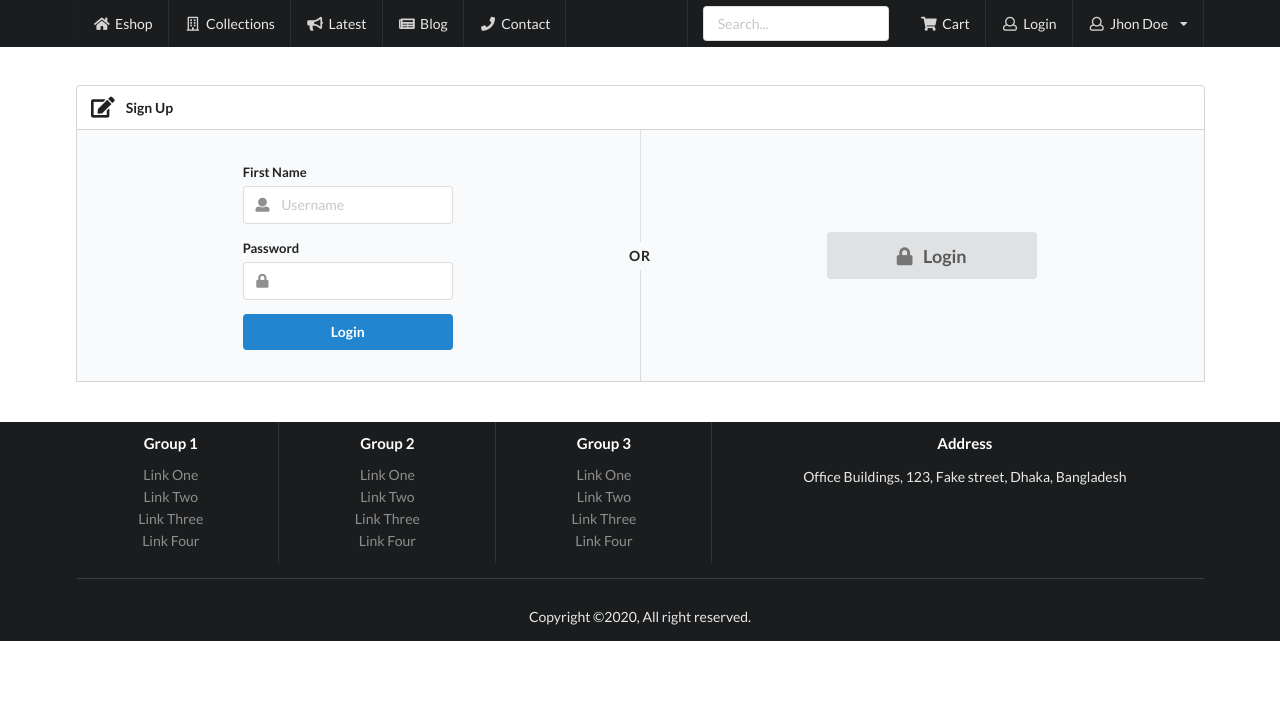
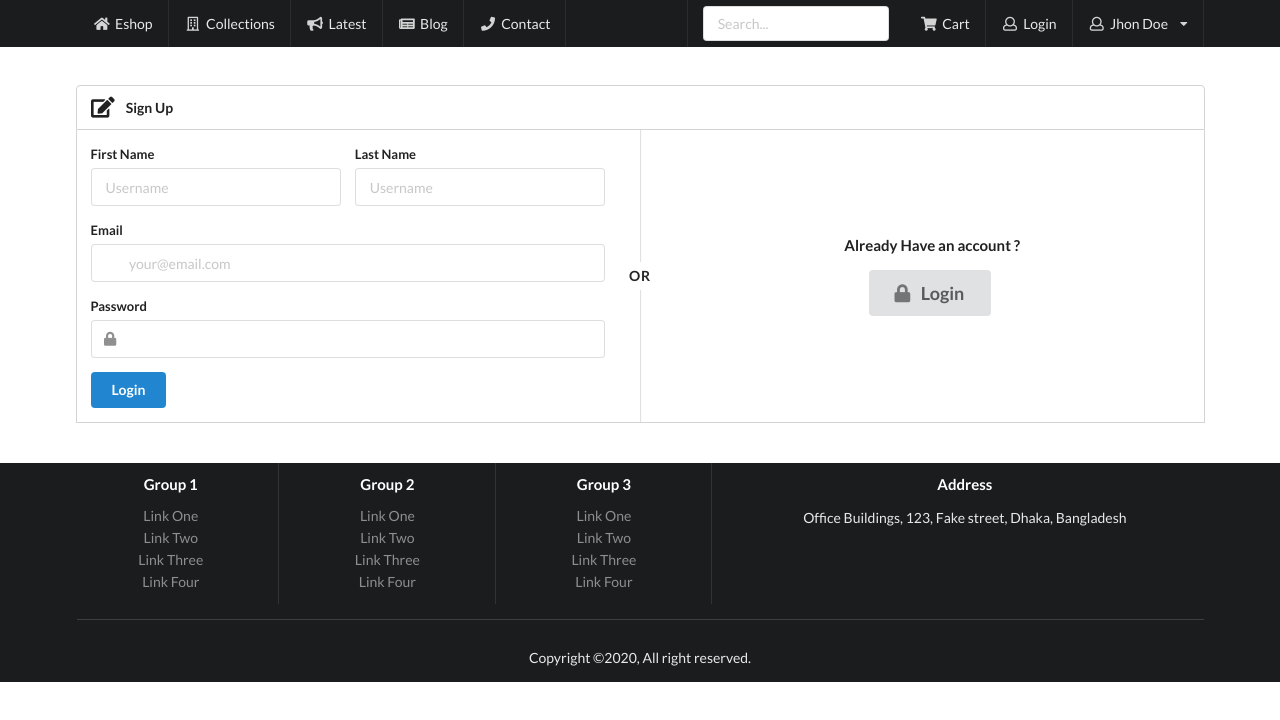
Before and after one commit to Fahad032/eshop, a React (Create React App) app: page / in a window 1280 px wide. Shown: the top 720 px of the page. Built offline with nearby package versions, Linux system fonts and the light colour scheme.

Commit message:
Basic signup form.

```diff
--- a/src/Pages/SignUpPage.js
+++ b/src/Pages/SignUpPage.js
@@ -61,15 +61,28 @@ export default function SignUpPage() {
           <i className="signup icon"></i>
           <div className="content">Sign Up</div>
         </div>
-        <div className="ui placeholder attached segment">
+        <div className="ui attached segment">
           <div className="ui two column very relaxed stackable grid">
             <div className="column">
               <div className="ui form">
+                <div className="two fields">
                   <div className="field">
                     <label>First Name</label>
+                    <div className="ui input">
+                      <input type="text" placeholder="Username" />
+                    </div>
+                  </div>
+                  <div className="field">
+                    <label>Last Name</label>
+                    <div className="ui input">
+                      <input type="text" placeholder="Username" />
+                    </div>
+                  </div>
+                </div>
+                <div className="field">
+                  <label>Email</label>
                   <div className="ui left icon input">
-                    <input type="text" placeholder="Username" />
-                    <i className="user icon"></i>
+                    <input type="text" placeholder="your@email.com" />
                   </div>
                 </div>
                 <div className="field">
@@ -83,9 +96,12 @@ export default function SignUpPage() {
               </div>
             </div>
             <div className="middle aligned column">
+              <div className="ui center aligned basic segment">
+                <h4>Already Have an account ? </h4>
                 <div className="ui big button">
                   <i className="lock icon"></i>
                   Login
+                </div>
               </div>
             </div>
           </div>
```
Lines whose indentation alone changed are shown as unchanged.
